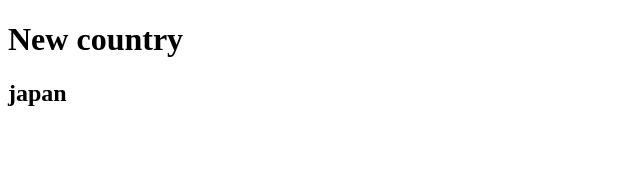
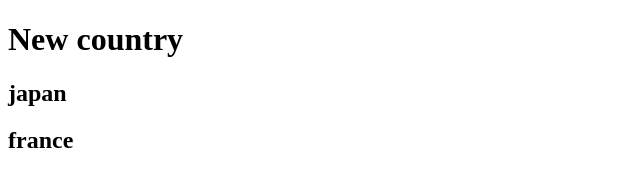
Before and after one commit to Andru37/my-prodject, a plain HTML site: page index.html in a window 1280 px wide. Shown: the full height of the page, 0-640 px from the left. Drawn offline with Linux system fonts and the light colour scheme.

Commit message:
add france

```diff
--- a/index.html
+++ b/index.html
@@ -8,5 +8,6 @@
 <body>
     <h1>New country</h1>
     <h2>japan</h2>
+    <h2>france</h2>
 </body>
 </html>
```
